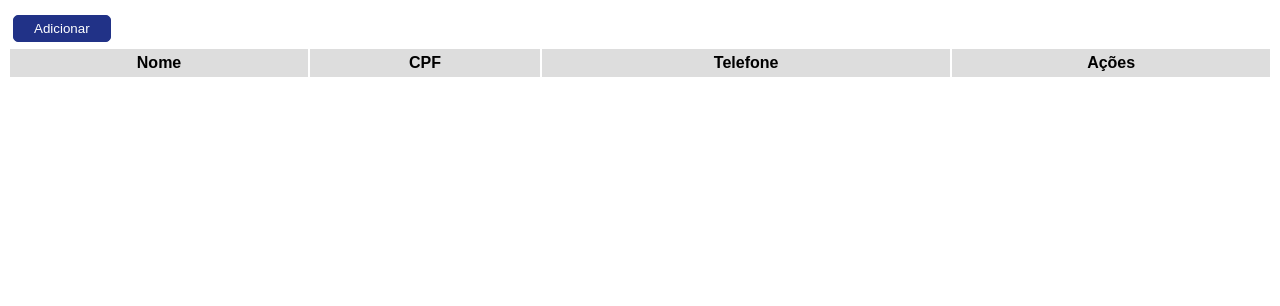
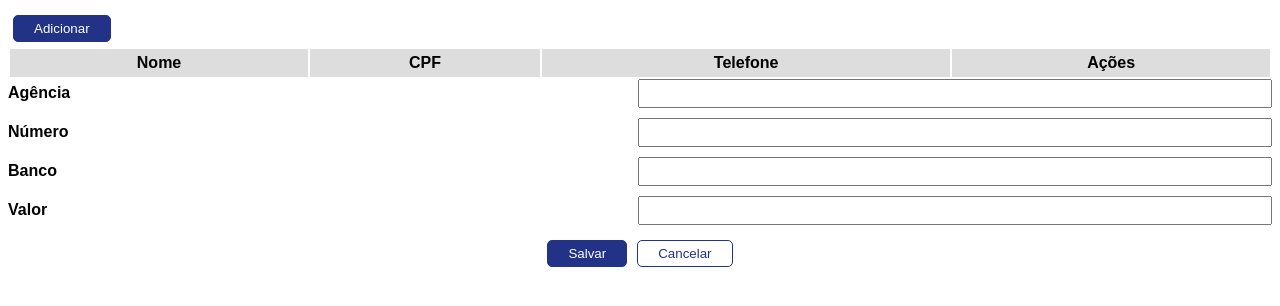
Before and after one commit to leandroguarino/projeto_crud_html_css_js, a plain HTML site: page index.html in a window 1280 px wide. Shown: the part 38-344 px from the top of the page. Drawn offline with Linux system fonts and the light colour scheme; no server answers.

Commit message:
feat: CRuD

```diff
--- a/index.html
+++ b/index.html
@@ -44,5 +44,30 @@
             </div>
         </form>
     </div>
+
+    <div id="container-modal-conta">
+        <form id="form-modal-conta" onsubmit="return false">
+            <div class="form-group">
+                <label>Agência</label>
+                <input type="number" name="agencia" id="agencia" />
+            </div>
+            <div class="form-group">
+                <label>Número</label>
+                <input type="number" name="numero" id="numero" />
+            </div>
+            <div class="form-group">
+                <label>Banco</label>
+                <input type="text" name="banco" id="banco" />
+            </div>
+            <div class="form-group">
+                <label>Valor</label>
+                <input type="number" name="valor" id="valor" />
+            </div>
+            <div class="form-buttons">
+                <button onclick="salvarConta()">Salvar</button>
+                <button onclick="cancelarConta()" id="botao-cancelar">Cancelar</button>
+            </div>
+        </form>
+    </div>
 </body>
 </html>
--- a/js/script.js
+++ b/js/script.js
@@ -112,6 +112,61 @@ function salvar(){
     }
 }
 
+function salvarConta(){
+    let agencia = document.getElementById("agencia").value
+    let numero = document.getElementById("numero").value
+    let banco = document.getElementById("banco").value
+    let valor = document.getElementById("valor").value
+
+    //se não estiver alterando ninguém, adiciona no vetor
+    if (clienteAlterado == null){
+        let cliente = {
+            "nome": nome,
+            "cpf": cpf,
+            "telefone": telefone
+        }
+
+        //salva o cliente no back-end
+        fetch("http://localhost:3000/cadastrar", {
+            headers: {
+                "Content-type": "application/json"
+            },
+            method: "POST",
+            body: JSON.stringify(cliente)
+        }).then(() => {
+            clienteAlterado = null
+            //limpa o form
+            limparForm()
+            ocultarModal()
+            recarregarClientes()
+            alert("Cliente cadastrado com sucesso")
+        }).catch(() => {
+            alert("Ops... algo deu errado")
+        })
+
+    }else{
+        clienteAlterado.nome = nome
+        clienteAlterado.cpf = cpf
+        clienteAlterado.telefone = telefone
+        fetch("http://localhost:3000/alterar", {
+            headers: {
+                "Content-type": "application/json"
+            },
+            method: "PUT",
+            body: JSON.stringify(clienteAlterado)
+        }).then((response) => {
+            clienteAlterado = null
+            //limpa o form
+            limparForm()
+            ocultarModal()
+            recarregarClientes()
+            alert("Cliente alterado com sucesso")
+        }).catch((error) => {
+            alert("Não foi possível alterar o cliente")
+        })
+    }
+}
+
 function exibirDados(){
 
     let tbody = document.querySelector("#table-customers tbody")
@@ -126,6 +181,7 @@ function exibirDados(){
             <td>${clientes[i].cpf}</td>
             <td>${clientes[i].telefone}</td>
             <td>
+                <button onclick="adicionarConta('${clientes[i].cpf}')">Adicionar conta</button>
                 <button onclick="alterar('${clientes[i].cpf}')">Alterar</button>
                 <button onclick="excluir('${clientes[i].cpf}')" class="botao-excluir">Excluir</button>
             </td>
```
